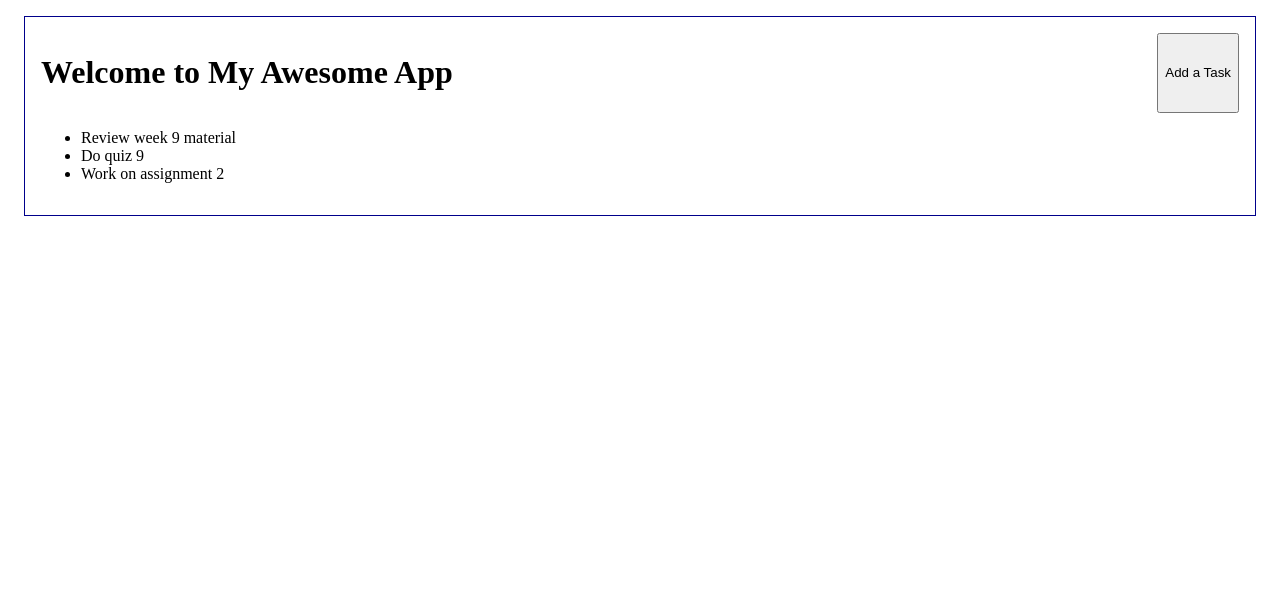
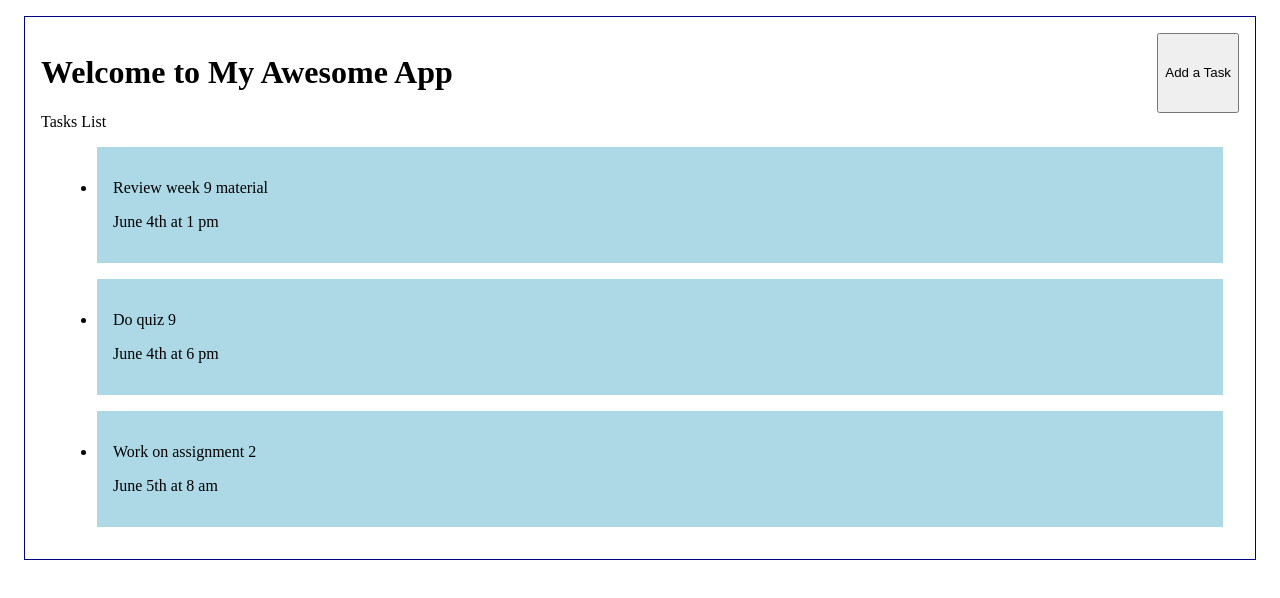
Before and after one commit to Ying29-Wang/CS5610, a React (Vite) app in the folder week9/my-react-app/: page / in a window 1280 px wide. Shown: the top 598 px of the page. Built offline with nearby package versions, Linux system fonts and the light colour scheme.

Commit message:
add task components

```diff
--- a/week9/my-react-app/src/App.jsx
+++ b/week9/my-react-app/src/App.jsx
@@ -1,31 +1,12 @@
 import React from 'react';
 import Header from './components/Header';
+import TasksList from './components/TasksList';
 
 export default function App() {
   const appName = "My Awesome App"
-  const tasks = [
-    {
-      id: 1,
-      title: "Review week 9 material",
-      date: "June 4th at 1 pm",
-    },
-    {
-      id: 2,
-      title: "Do quiz 9",
-      date: "June 4th at 6 pm",
-    },
-    {
-      id: 3,
-      title: "Work on assignment 2",
-      date: "June 5th at 8 am",
-    },
-  ];
+
   return <div className="appContainer">
     <Header myAppName={appName} />
-    <ul>
-      {tasks.map((task) => {
-        return <li key={task.id}>{task.title}</li>;
-      })}
-    </ul>
+    <TasksList />
   </div>;
 }
--- /dev/null
+++ b/week9/my-react-app/src/components/Task.jsx
@@ -0,0 +1,12 @@
+import React from "react";
+
+export default function Task({taskObj}) {
+    return (
+        <li className="taskContainer">
+            <div>
+                <p>{taskObj.title}</p>
+                <p>{taskObj.date}</p>
+            </div>
+        </li>
+    );
+}
--- /dev/null
+++ b/week9/my-react-app/src/components/TasksList.jsx
@@ -0,0 +1,33 @@
+import React from "react";
+import Task from "./Task";
+
+export default function TasksList() {
+    const tasks = [
+        {
+            id: 1,
+            title: "Review week 9 material",
+            date: "June 4th at 1 pm",
+        },
+        {
+            id: 2,
+            title: "Do quiz 9",
+            date: "June 4th at 6 pm",
+        },
+        {
+            id: 3,
+            title: "Work on assignment 2",
+            date: "June 5th at 8 am",
+        },
+    ];
+
+return (
+    <> Tasks List
+        <ul>
+            {tasks.map((task) => {
+                return <Task key={task.id} taskObj={task} />;
+            })}
+        </ul>
+
+    </>
+)
+}
--- a/week9/my-react-app/src/index.css
+++ b/week9/my-react-app/src/index.css
@@ -9,3 +9,9 @@
   display: flex;
   justify-content: space-between;
 }
+
+.taskContainer {
+  background-color: lightblue;
+  padding: 1em;
+  margin: 1em;
+}
```
